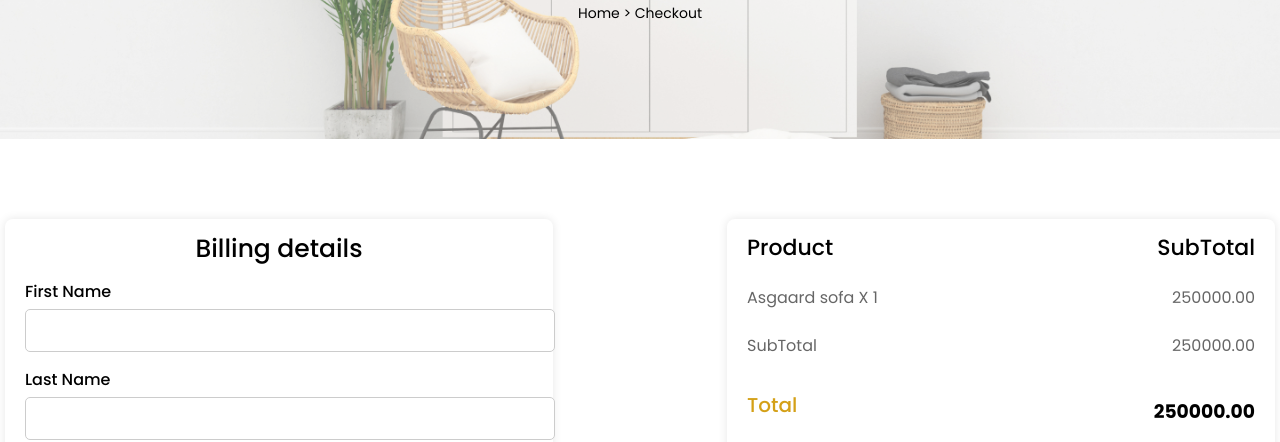
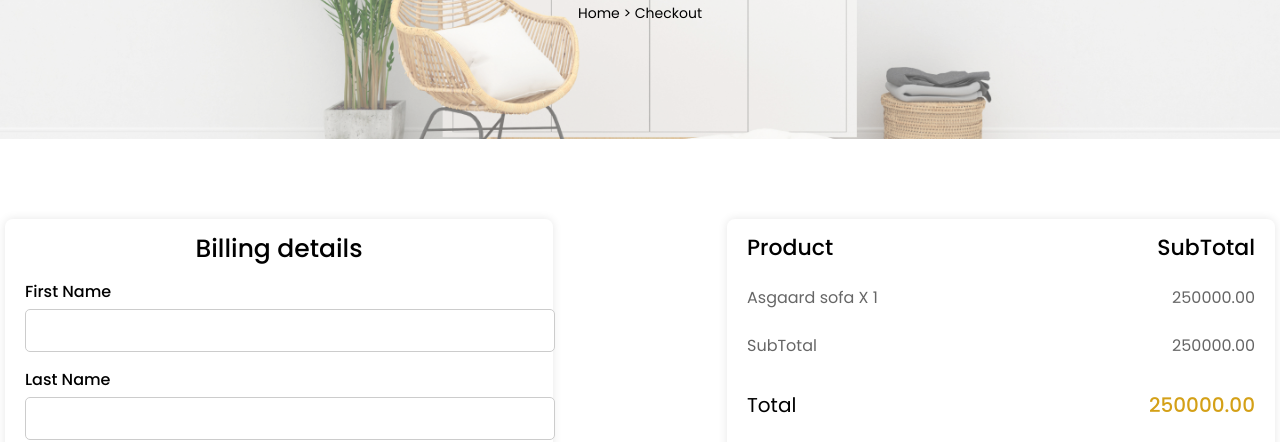
Before and after one commit to TwahidulislamDev/furnior-fourth, a plain HTML site: page index.html in a window 1280 px wide. Shown: the part 369-811 px from the top of the page. Drawn offline with Linux system fonts and the light colour scheme.

Commit message:
all complet

```diff
--- a/css/style.css
+++ b/css/style.css
@@ -207,16 +207,17 @@
   margin-bottom: 20px;
 }
 .orderFirstTextBold h2 {
-  font-size: 16px;
+  font-size: 20px;
   margin-bottom: 15px;
   font-weight: 400;
-  color: #666;
+
 }
-.orderFirstTextBold h2 {
+.orderFirstTextBold h3 {
   font-size: 20px;
   margin-bottom: 15px;
   font-weight: 500;
   color:#d4a017;
+
 }
 /* Form and billing Section Start  */
 
```
